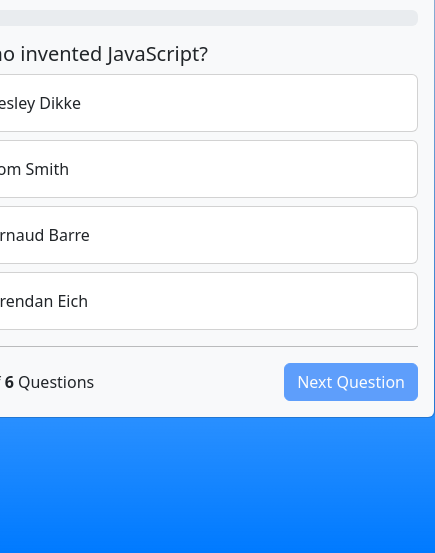
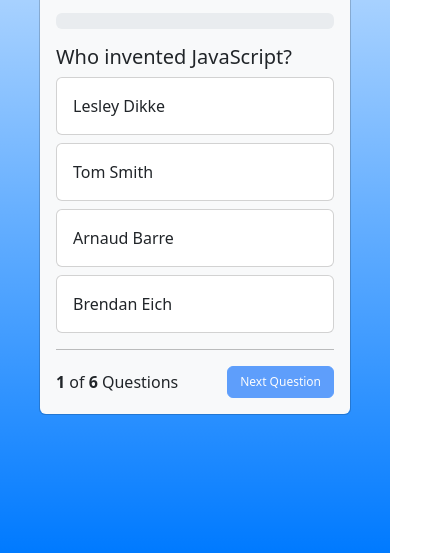
Before and after one commit to WagnerDon/Quiz_App, a plain HTML site: page index.html in a window 390 px wide. Shown: the part 291-844 px from the top of the page, 435 px wide, since content can reach past the window. Drawn offline with nearby package versions, Linux system fonts and the light colour scheme.

Commit message:
ninth commit

```diff
--- a/style.css
+++ b/style.css
@@ -78,3 +78,14 @@
     box-shadow: 0px 0px 100px 50px rgb(254 72 115 / 80%);
     z-index: 1;
 }
+
+@media (max-width: 500px) {
+    .quiz-card {
+        width: 80vw;
+        margin: 10px;
+    }
+
+    .btn {
+        font-size: 12px !important;
+    }
+}
```
